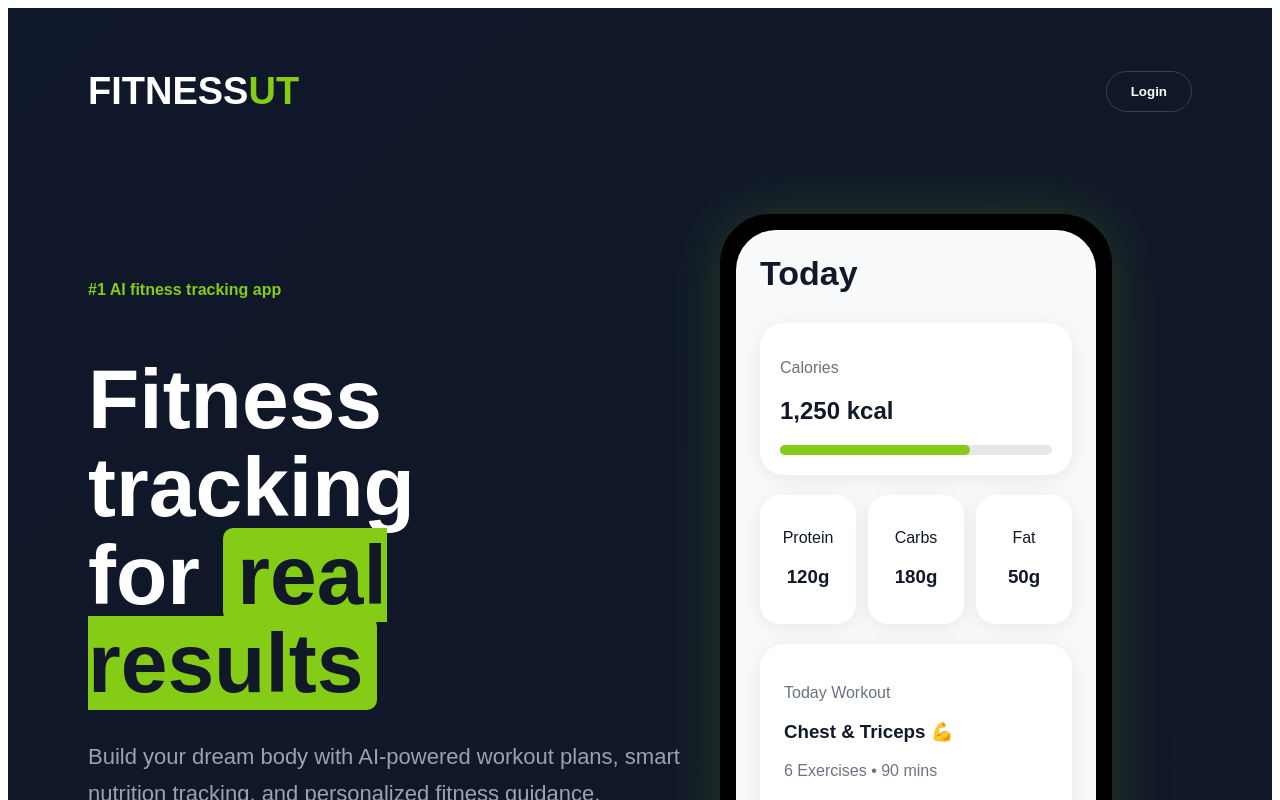
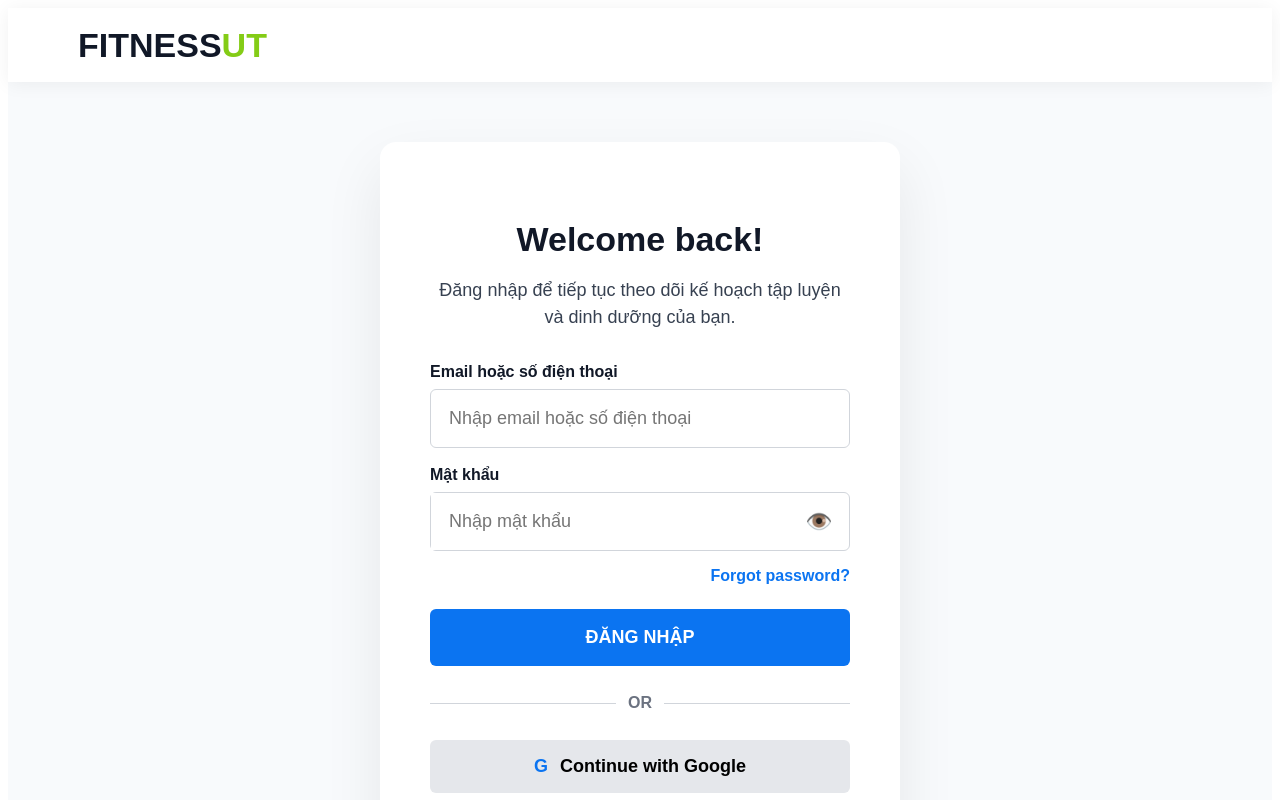
Before and after one commit to tuanhtruongpham/fitness-ai-app, a React app in the folder frontend/: page / in a window 1280 px wide. Both pictures are taken after a click on the button "Login". Shown: the top 800 px of the page. Built offline with nearby package versions, Linux system fonts and the light colour scheme; the HTML template or start-up script is replaced by a standard one.

Commit message:
mô tả phần vừa làm

```diff
--- a/frontend/src/App.jsx
+++ b/frontend/src/App.jsx
@@ -2,36 +2,37 @@ import { useState } from "react";
 
 import Landing from "./pages/Landing";
 import Onboarding from "./pages/Onboarding";
+import Login from "./pages/Login";
 import Home from "./pages/Home";
 
 function App() {
-
-  const [page, setPage] =
-    useState("landing");
+  const [page, setPage] = useState("landing");
 
   return (
     <>
-
       {page === "landing" && (
         <Landing
-          onStart={() =>
-            setPage("onboarding")
-          }
+          onStart={() => setPage("onboarding")}
+          onLogin={() => setPage("login")}
         />
       )}
 
       {page === "onboarding" && (
         <Onboarding
-          onFinish={() =>
-            setPage("home")
-          }
+          onFinish={() => setPage("home")}
+        />
+      )}
+
+      {page === "login" && (
+        <Login
+          onBack={() => setPage("landing")}
+          onLoginSuccess={() => setPage("home")}
         />
       )}
 
       {page === "home" && (
         <Home />
       )}
-
     </>
   );
 }
--- a/frontend/src/pages/Landing.jsx
+++ b/frontend/src/pages/Landing.jsx
@@ -1,4 +1,4 @@
-function Landing({ onStart }) {
+function Landing({ onStart, onLogin }) {
   return (
     <div style={styles.page}>
 
@@ -11,9 +11,15 @@ function Landing({ onStart }) {
 
         <div style={styles.navRight}>
 
-          <button style={styles.loginBtn}>
-            Login
-          </button>
+          <button
+  style={styles.loginBtn}
+  onClick={() => {
+    console.log("clicked login");
+    onLogin();
+  }}
+>
+  Login
+</button>
 
 
         </div>
--- /dev/null
+++ b/frontend/src/pages/Login.jsx
@@ -0,0 +1,328 @@
+import { useState } from "react";
+
+function Login({ onLoginSuccess, onBack }) {
+  const [showPassword, setShowPassword] = useState(false);
+  const [errors, setErrors] = useState({});
+  const [data, setData] = useState({
+    email: "",
+    password: "",
+  });
+
+  const updateData = (field, value) => {
+    setData({
+      ...data,
+      [field]: value,
+    });
+
+    setErrors({
+      ...errors,
+      [field]: false,
+    });
+  };
+
+  const handleLogin = async () => {
+    const newErrors = {};
+
+    if (!data.email.trim()) newErrors.email = true;
+    if (!data.password || data.password.length < 8) newErrors.password = true;
+
+    setErrors(newErrors);
+
+    if (Object.keys(newErrors).length > 0) return;
+
+    try {
+      const response = await fetch("http://localhost:5000/api/auth/login", {
+        method: "POST",
+        headers: {
+          "Content-Type": "application/json",
+        },
+        body: JSON.stringify({
+          account: data.email,
+          password: data.password,
+        }),
+      });
+
+      const result = await response.json();
+
+      if (!response.ok) {
+        alert(result.message || "Đăng nhập thất bại");
+        return;
+      }
+
+      localStorage.setItem("token", result.token);
+      localStorage.setItem("user", JSON.stringify(result.user));
+
+      alert("Đăng nhập thành công!");
+
+      if (onLoginSuccess) {
+        onLoginSuccess();
+      }
+    } catch (error) {
+      alert("Không thể kết nối backend");
+      console.log(error);
+    }
+  };
+
+  return (
+    <div style={styles.page}>
+      <div style={styles.header}>
+        <h1 style={styles.logo}>
+          FITNESS<span style={styles.green}>UT</span>
+        </h1>
+      </div>
+
+      <div style={styles.card}>
+        <div style={styles.content}>
+          <h2 style={styles.title}>Welcome back!</h2>
+
+          <p style={styles.desc}>
+            Đăng nhập để tiếp tục theo dõi kế hoạch tập luyện và dinh dưỡng của bạn.
+          </p>
+
+          <label style={styles.fieldLabel}>Email hoặc số điện thoại</label>
+          <input
+            style={{
+              ...styles.input,
+              ...(errors.email ? styles.errorInput : {}),
+            }}
+            type="text"
+            placeholder="Nhập email hoặc số điện thoại"
+            value={data.email}
+            onChange={(e) => updateData("email", e.target.value)}
+          />
+
+          {errors.email && (
+            <p style={styles.errorText}>Vui lòng nhập email hoặc số điện thoại</p>
+          )}
+
+          <label style={styles.fieldLabel}>Mật khẩu</label>
+          <div
+            style={{
+              ...styles.passwordBox,
+              ...(errors.password ? styles.errorInput : {}),
+            }}
+          >
+            <input
+              style={styles.passwordInput}
+              type={showPassword ? "text" : "password"}
+              placeholder="Nhập mật khẩu"
+              value={data.password}
+              onChange={(e) => updateData("password", e.target.value)}
+            />
+
+            <button
+              type="button"
+              style={styles.eyeBtn}
+              onClick={() => setShowPassword(!showPassword)}
+            >
+              {showPassword ? "🙈" : "👁️"}
+            </button>
+          </div>
+
+          {errors.password && (
+            <p style={styles.errorText}>Mật khẩu phải có ít nhất 8 ký tự</p>
+          )}
+
+          <p style={styles.forgot}>Forgot password?</p>
+
+          <button style={styles.loginBtn} onClick={handleLogin}>
+            ĐĂNG NHẬP
+          </button>
+
+          <div style={styles.divider}>
+            <span style={styles.line}></span>
+            <span style={styles.or}>OR</span>
+            <span style={styles.line}></span>
+          </div>
+
+          <button style={styles.googleBtn}>
+            <span style={styles.googleIcon}>G</span>
+            Continue with Google
+          </button>
+
+          <button style={styles.backBtn} onClick={onBack}>
+            ← Quay lại trang chủ
+          </button>
+        </div>
+      </div>
+    </div>
+  );
+}
+
+const styles = {
+  page: {
+    minHeight: "100vh",
+    background: "#f8fafc",
+    fontFamily: "Arial, sans-serif",
+  },
+
+  header: {
+    height: "74px",
+    display: "flex",
+    alignItems: "center",
+    padding: "0 70px",
+    boxShadow: "0 2px 18px rgba(0,0,0,0.06)",
+    background: "white",
+  },
+
+  logo: {
+    fontSize: "34px",
+    color: "#111827",
+  },
+
+  green: {
+    color: "#84cc16",
+  },
+
+  card: {
+    width: "520px",
+    margin: "60px auto",
+    background: "white",
+    borderRadius: "16px",
+    boxShadow: "0 25px 60px rgba(0,0,0,0.08)",
+    overflow: "hidden",
+  },
+
+  content: {
+    padding: "50px",
+    textAlign: "center",
+  },
+
+  title: {
+    fontSize: "34px",
+    marginBottom: "12px",
+    color: "#111827",
+  },
+
+  desc: {
+    fontSize: "18px",
+    lineHeight: "1.5",
+    color: "#374151",
+    marginBottom: "32px",
+  },
+
+  fieldLabel: {
+    display: "block",
+    textAlign: "left",
+    fontWeight: "bold",
+    marginBottom: "8px",
+    color: "#111827",
+  },
+
+  input: {
+    width: "100%",
+    padding: "18px",
+    fontSize: "18px",
+    border: "1px solid #d1d5db",
+    borderRadius: "6px",
+    marginBottom: "18px",
+    boxSizing: "border-box",
+  },
+
+  errorInput: {
+    border: "2px solid #ef4444",
+  },
+
+  errorText: {
+    color: "#ef4444",
+    fontSize: "14px",
+    textAlign: "left",
+    marginTop: "-10px",
+    marginBottom: "14px",
+  },
+
+  passwordBox: {
+    width: "100%",
+    display: "flex",
+    alignItems: "center",
+    border: "1px solid #d1d5db",
+    borderRadius: "6px",
+    marginBottom: "10px",
+    boxSizing: "border-box",
+  },
+
+  passwordInput: {
+    flex: 1,
+    padding: "18px",
+    fontSize: "18px",
+    border: "none",
+    outline: "none",
+  },
+
+  eyeBtn: {
+    width: "60px",
+    border: "none",
+    background: "transparent",
+    fontSize: "22px",
+    cursor: "pointer",
+  },
+
+  forgot: {
+    textAlign: "right",
+    color: "#0b74f1",
+    fontWeight: "bold",
+    cursor: "pointer",
+    marginBottom: "24px",
+  },
+
+  loginBtn: {
+    width: "100%",
+    padding: "18px",
+    border: "none",
+    background: "#0b74f1",
+    color: "white",
+    fontSize: "18px",
+    fontWeight: "bold",
+    borderRadius: "6px",
+    cursor: "pointer",
+  },
+
+  divider: {
+    display: "flex",
+    alignItems: "center",
+    gap: "12px",
+    margin: "28px 0",
+  },
+
+  line: {
+    flex: 1,
+    height: "1px",
+    background: "#d1d5db",
+  },
+
+  or: {
+    color: "#6b7280",
+    fontWeight: "bold",
+  },
+
+  googleBtn: {
+    width: "100%",
+    padding: "16px",
+    border: "none",
+    borderRadius: "6px",
+    background: "#e5e7eb",
+    fontSize: "18px",
+    fontWeight: "bold",
+    cursor: "pointer",
+    display: "flex",
+    justifyContent: "center",
+    alignItems: "center",
+    gap: "12px",
+  },
+
+  googleIcon: {
+    color: "#0b74f1",
+    fontWeight: "bold",
+  },
+
+  backBtn: {
+    marginTop: "24px",
+    border: "none",
+    background: "transparent",
+    color: "#6b7280",
+    fontSize: "16px",
+    cursor: "pointer",
+  },
+};
+
+export default Login;
```
